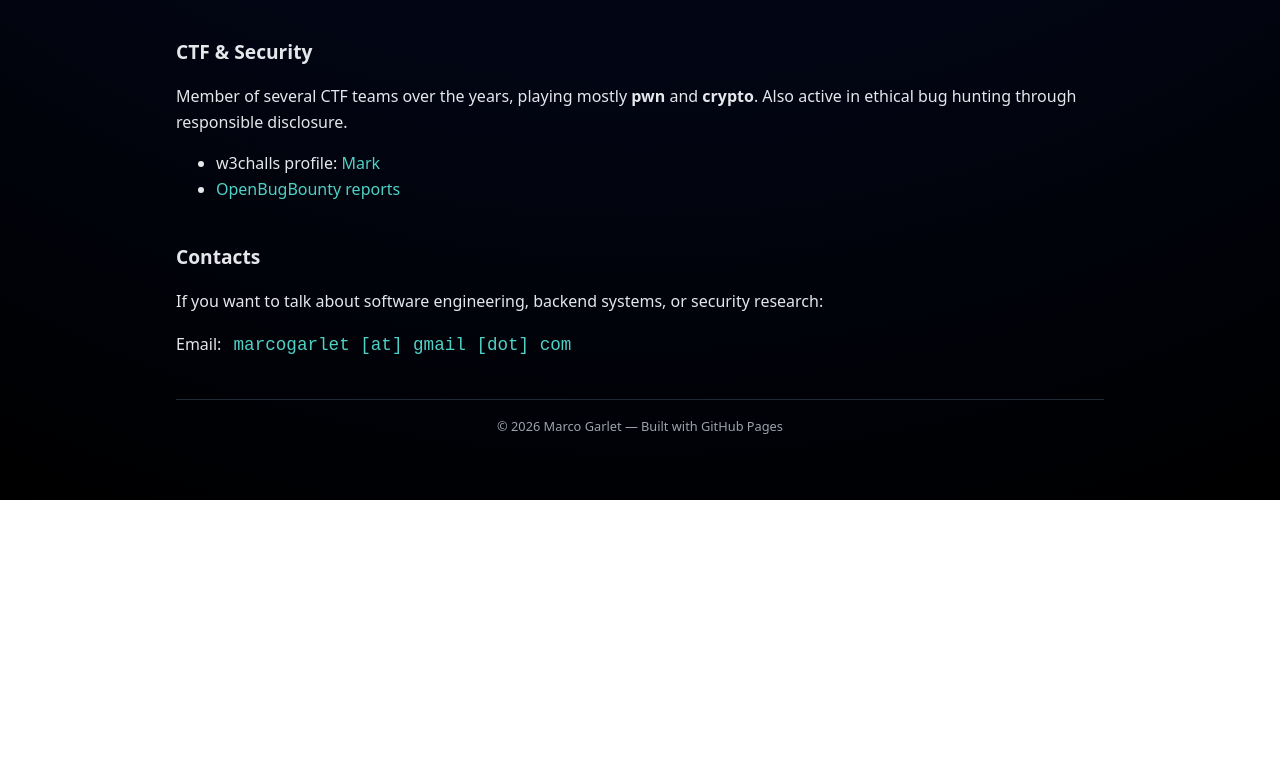
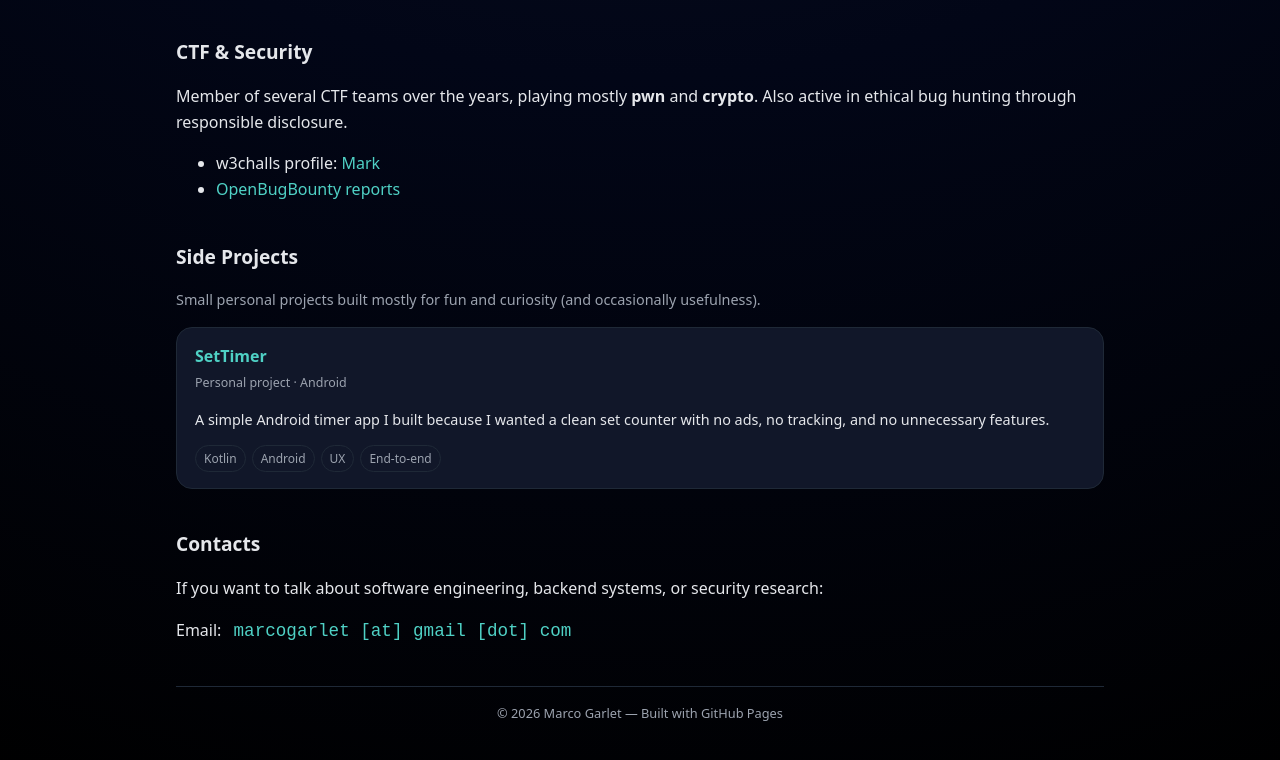
Before and after one commit to MarcoGarlet/MarcoGarlet.github.io, a plain HTML site: page index.html in a window 1280 px wide. Shown: the part 934-1694 px from the top of the page. Before the commit the page ends 1434 px from the top, so only its background shows below. Drawn offline with Linux system fonts and the light colour scheme.

Commit message:
feat: add side project section

```diff
--- a/index.html
+++ b/index.html
@@ -147,6 +147,7 @@
         <a href="#about">About</a>
         <a href="#projects">Projects</a>
         <a href="#ctf">CTF & Security</a>
+        <a href="#side-projects">Side projects</a>
         <a href="#contact">Contact</a>
       </nav>
     </header>
@@ -242,6 +243,34 @@
         </ul>
       </section>
 
+
+<!-- SIDE PROJECTS -->
+<section id="side-projects" class="section">
+  <h2>Side Projects</h2>
+  <p class="section-subtitle">
+     Small personal projects built mostly for fun and curiosity (and occasionally usefulness).
+  </p>
+
+  <div class="grid">
+    <div class="card">
+      <h3>
+        <a href="https://settimer.thesimple.ink/" target="_blank">SetTimer</a>
+      </h3>
+      <small>Personal project · Android</small>
+      <p>
+        A simple Android timer app I built because I wanted a clean set counter with no ads, no tracking, and no unnecessary features.
+      </p>
+      <div class="pill-row">
+        <span class="pill">Kotlin</span>
+        <span class="pill">Android</span>
+        <span class="pill">UX</span>
+        <span class="pill">End-to-end</span>
+      </div>
+    </div>
+  </div>
+</section>
+
+
       <!-- CONTACT -->
       <section id="contact" class="section">
         <h2>Contacts</h2>
```
